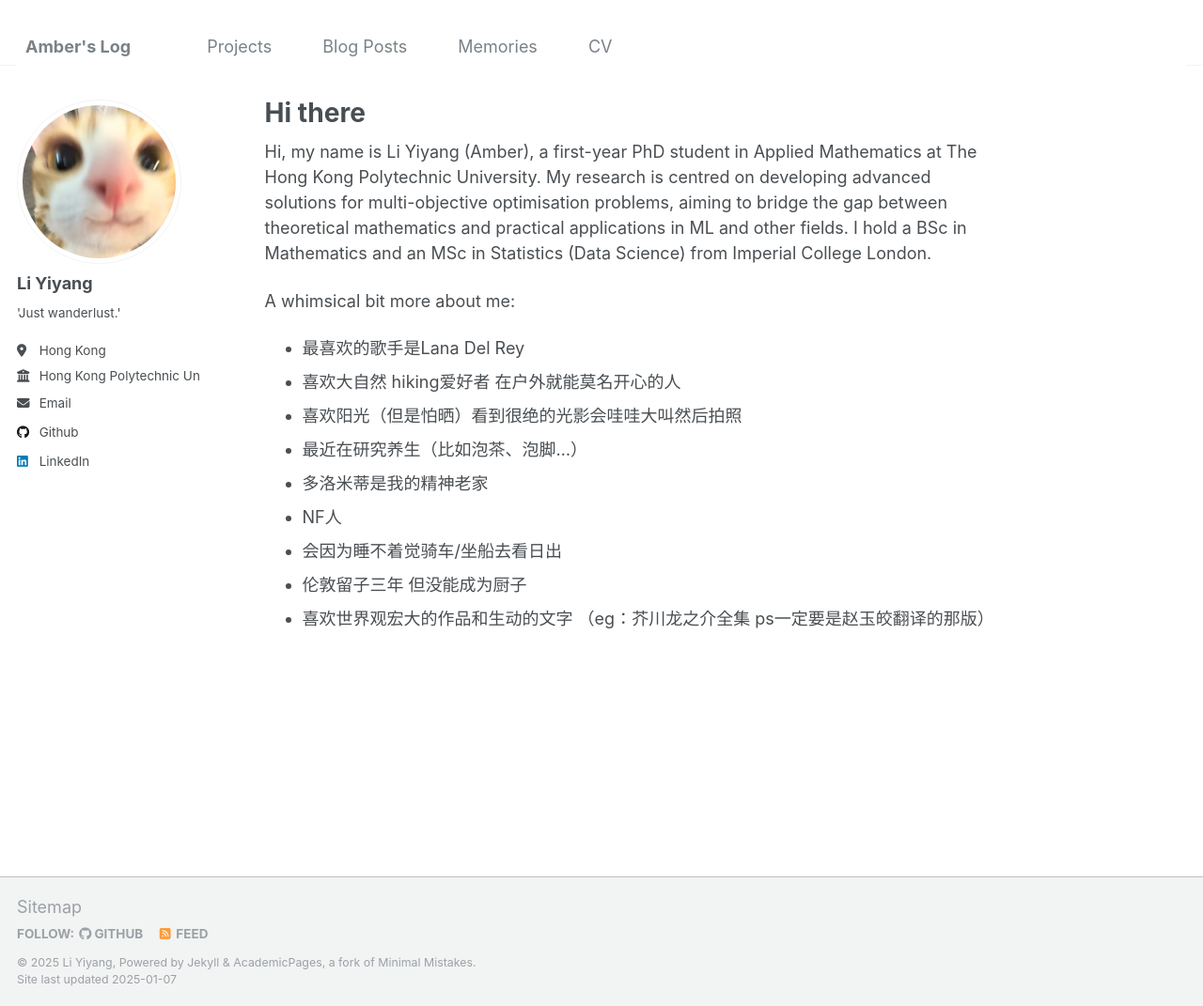
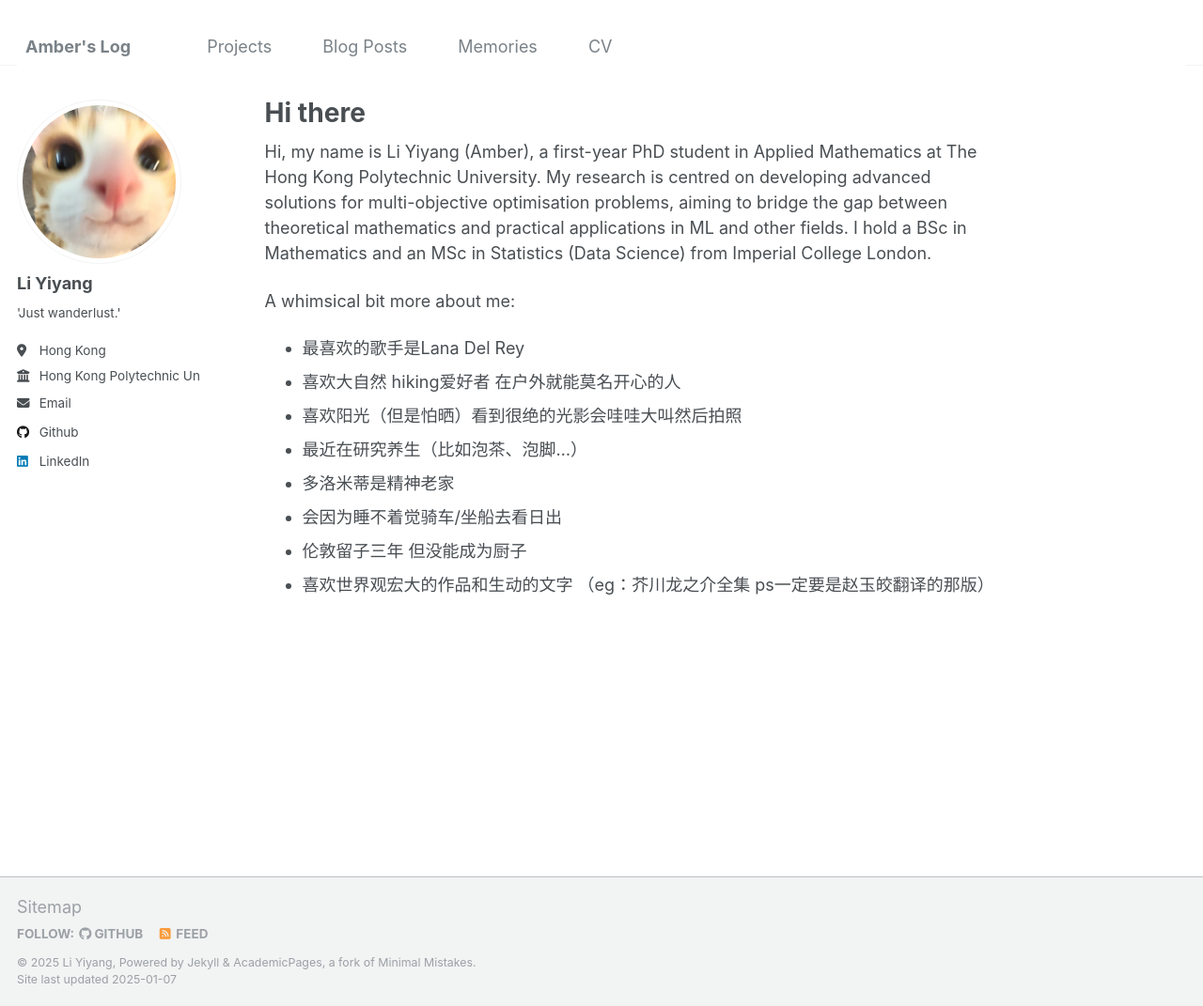
Before and after one commit to liyiyang-amber/liyiyang-amber.github.io, a Jekyll site: the page built from _pages/about.md, in a window 1280 px wide and 1071 px high. Shown: the whole window at 94% size. Built offline with Jekyll 4.4.1, drawn with Linux system fonts in a browser that asks for light colours.

```diff
--- a/_pages/about.md
+++ b/_pages/about.md
@@ -14,8 +14,7 @@ A whimsical bit more about me:
 - 喜欢大自然 hiking爱好者 在户外就能莫名开心的人
 - 喜欢阳光（但是怕晒）看到很绝的光影会哇哇大叫然后拍照
 - 最近在研究养生（比如泡茶、泡脚...）
-- 多洛米蒂是我的精神老家
-- NF人
+- 多洛米蒂是精神老家
 - 会因为睡不着觉骑车/坐船去看日出
 - 伦敦留子三年 但没能成为厨子
 - 喜欢世界观宏大的作品和生动的文字 （eg：芥川龙之介全集 ps一定要是赵玉皎翻译的那版）
```
Also changed, not shown: _pages/cv.md (+6 -0 lines).
